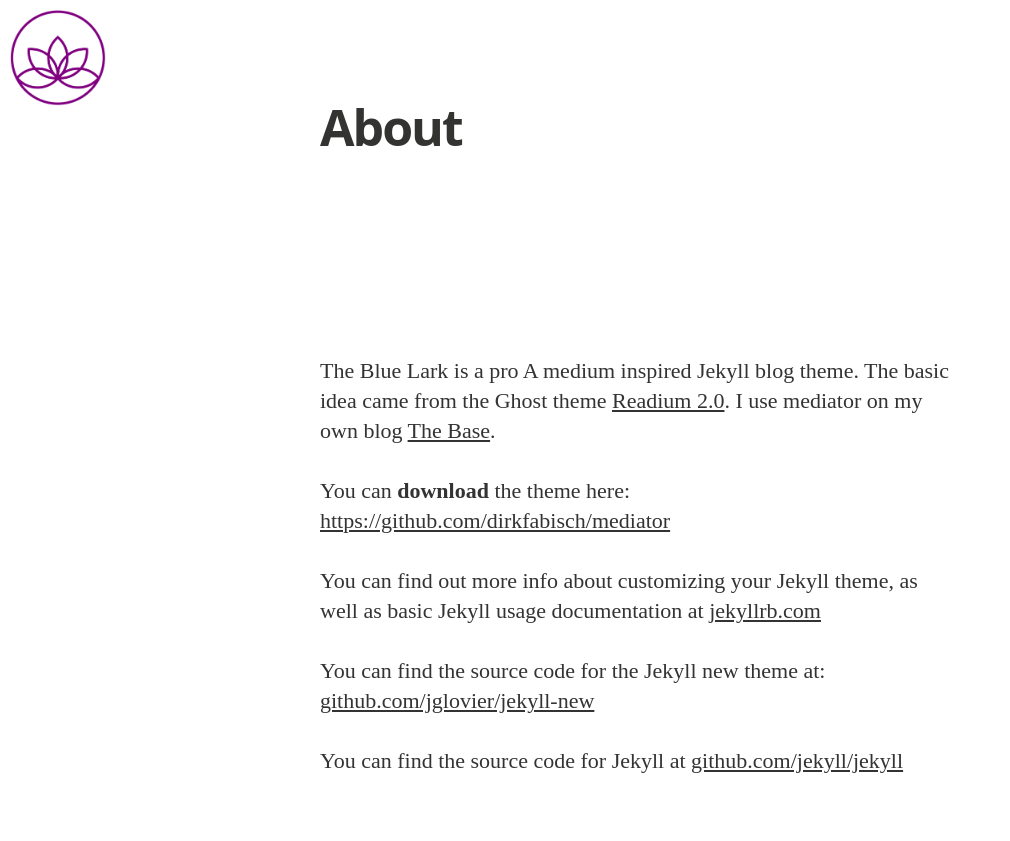
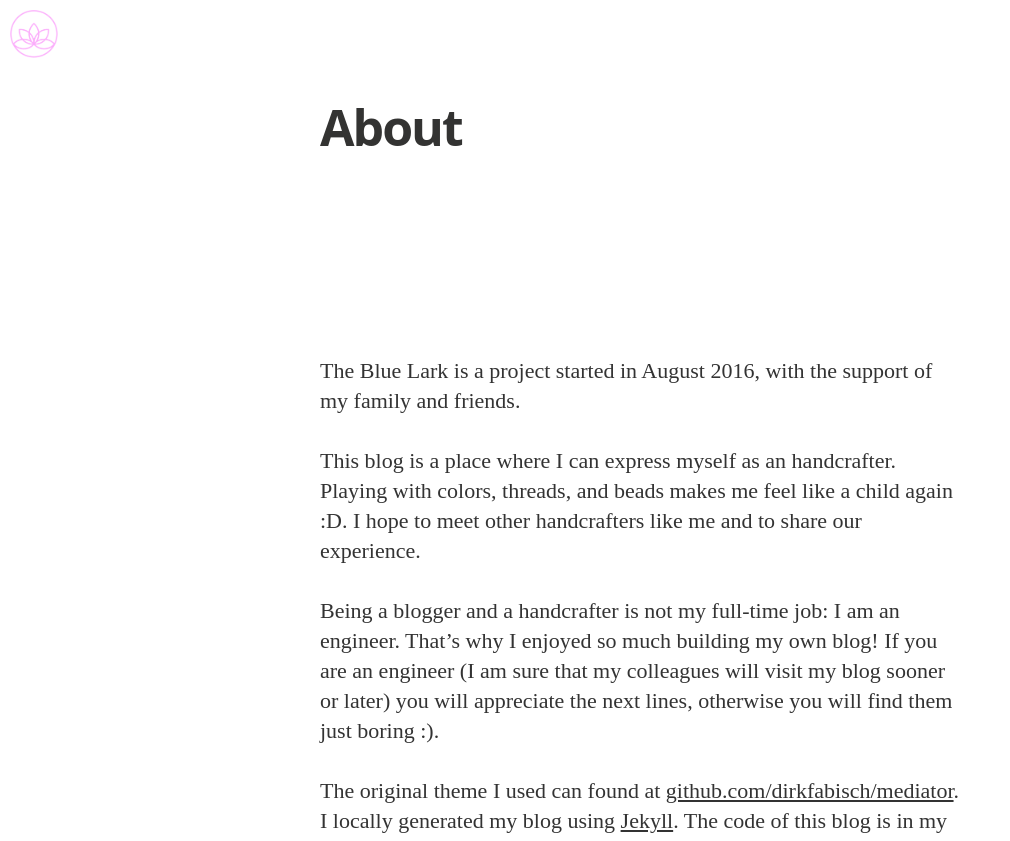
Before and after one commit to lrdlc/github.io, a Jekyll site: the page built from about.md, in a window 1280 px wide. Shown: the top 841 px of the page, without its empty margins (0-1010 px from the left). Built offline with Jekyll 4.4.1, drawn with Linux system fonts in a browser that asks for light colours; nearby versions of some CDN libraries; some web fonts are replaced; some of the changed text lies outside the part shown; grey boxes are pictures that could not be loaded.

Commit message:
- I modified images - I added the social media buttons - I wrote the about post

```diff
--- a/_config.yml
+++ b/_config.yml
@@ -6,7 +6,7 @@ gems:
 # Site settings
 title: "The Blue Lark Blog"
 description: > # this means to ignore newlines until "email:"
-   A place to share your handmade activities
+   Is a  place to share your handmade activities
 
 email: thebluelarkboutique@gmail.com
 #blog logo
@@ -22,9 +22,12 @@ author_image: "/images/mypicture.jpg"
 
 paginate:	5
 #to add comments
-disquis: thebluelark
 
-url: "http://lrdlc.github.io" # the base hostname & protocol for your site
+disqus: true
+
+disqus_shortname: thebluelark
+
+url: "http://thebluelark.com" # the base hostname & protocol for your site
 baseurl: ""
 #used to display twitter cards
 #twitter_handle: '@dirkfabisch'
@@ -34,27 +37,35 @@ baseurl: ""
 
 # social icons and sharing options
 social:
-  - icon:	twitter
-    url:	https://twitter.com/dirkfabisch
-    desc: Follow me on twitter
-    share_url: http://twitter.com/share
-    share_title: ?text=
-    share_link: "&amp;url="
 
-#  - icon:	facebook
-#    url:	https://facebook.com/???
-#    desc: Connect with me facebook
-#    share_url: https://www.facebook.com/sharer.php
-#    share_title: ?t=
-#    share_link: "&amp;u="
 
-  - icon:	github
-    url:	https://github.com/dirkfabisch
-    desc:	Fork me on github
+  - icon: instagram
+    url: https://www.instagram.com/thebluelarkboutique/
+    desc: Follow me on Instagram!
     share_url:
     share_title:
     share_link:
 
+  - icon:	facebook
+    url:	https://facebook.com/TheBlueLarkBoutique/
+    desc: Connect with me on Facebook!
+    share_url: https://www.facebook.com/sharer.php
+    share_title: ?t=
+    share_link: "&amp;u="
+
+  - icon:	pinterest
+    url:	https://pinterest.com/lauradalcol/
+    desc:	Follow me on Pinterest!
+    share_url:
+    share_title:
+    share_link:
+
+  - icon:	envelope
+    url:	 mailto:thebluelarkboutique@gmail.com
+    desc:	Write me!
+    share_url:
+    share_title:
+    share_link:
 #  - icon:	google-plus
 #    url:	https://google.com/???
 #    desc:	Add me on google+
--- a/about.md
+++ b/about.md
@@ -4,15 +4,27 @@ title: About
 permalink: /about/
 ---
 
-The Blue Lark is a pro
-A medium inspired Jekyll blog theme. The basic idea came from the Ghost theme
-[Readium 2.0](http://www.svenread.com/readium-ghost-theme/). I use mediator on my own blog [The Base](blog.base68.com).
+The Blue Lark is a project started in August 2016,
+with the support of my family and friends.
 
-You can **download** the theme here:
-[https://github.com/dirkfabisch/mediator](https://github.com/dirkfabisch/mediator)
+This blog is a place where I can express myself as an handcrafter.
+ Playing with
+colors, threads, and beads makes me feel like  a child again :D.
+I hope to
+meet other handcrafters like me and to share our experience.
 
-You can find out more info about customizing your Jekyll theme, as well as basic Jekyll usage documentation at [jekyllrb.com](http://jekyllrb.com/)
+Being a blogger and a handcrafter is not my full-time job: I am an engineer.
+That's why I enjoyed so much building my own blog!
+If you are an engineer (I am sure that my colleagues  will visit my blog
+sooner or later) you will appreciate the next lines, otherwise
+you will find them just boring :).
 
-You can find the source code for the Jekyll new theme at: [github.com/jglovier/jekyll-new](https://github.com/jglovier/jekyll-new)
+The original theme I used can
+found at
+[github.com/dirkfabisch/mediator](https://github.com/dirkfabisch/mediator). I locally generated my blog
+using [Jekyll](https://jekyllrb.com/). The code of this blog is in my GitHub
+profile [github.com/lrdlc](https://github.com/lrdlc).
 
-You can find the source code for Jekyll at [github.com/jekyll/jekyll](https://github.com/jekyll/jekyll)
+I am looking forward to meeting ALL of you in The Blue Lark Blog!
+
+Laura
--- a/css/main.sass
+++ b/css/main.sass
@@ -43,8 +43,8 @@ body
   position: fixed
   left: 10px
   top: 10px
-  width: $rs*6
-  height: $rs*6
+  width: $rs*3
+  height: $rs*3
   #background-color: #000
   overflow: hidden
   z-index: 99
@@ -53,8 +53,8 @@ body
     position: absolute
     top: $rs*0
     left: $rs*0
-    width: $rs*6
-    height: $rs*6
+    width: $rs*3
+    height: $rs*3
     background-size: cover
     background-repeat: no-repeat
 
@@ -288,11 +288,11 @@ body
       text-shadow: 0px 1px 16px rgba(0,0,0,0.5), 0px 0px 1px rgba(0,0,0,0.5)
     .author-image
       display: inline-block
-      width: 80px
-      height: 129px
-      line-height: 80px
-      margin-right: 8px
-      margin-bottom: -10px
+      width: 0px
+      height: 0px
+      line-height: 0px
+      margin-right: 0px
+      margin-bottom: 0px
       float: left
       #background-size: cover
       #border-radius: 100%
@@ -589,7 +589,7 @@ body
       text-decoration: none
       cursor: pointer
       height: 44px
-      background: #57ad68
+      background: #fbacfb
       color: #fff
       vertical-align: middle
       box-sizing: border-box
```
Also changed, not shown: images/lotus.png, 7 other files.
